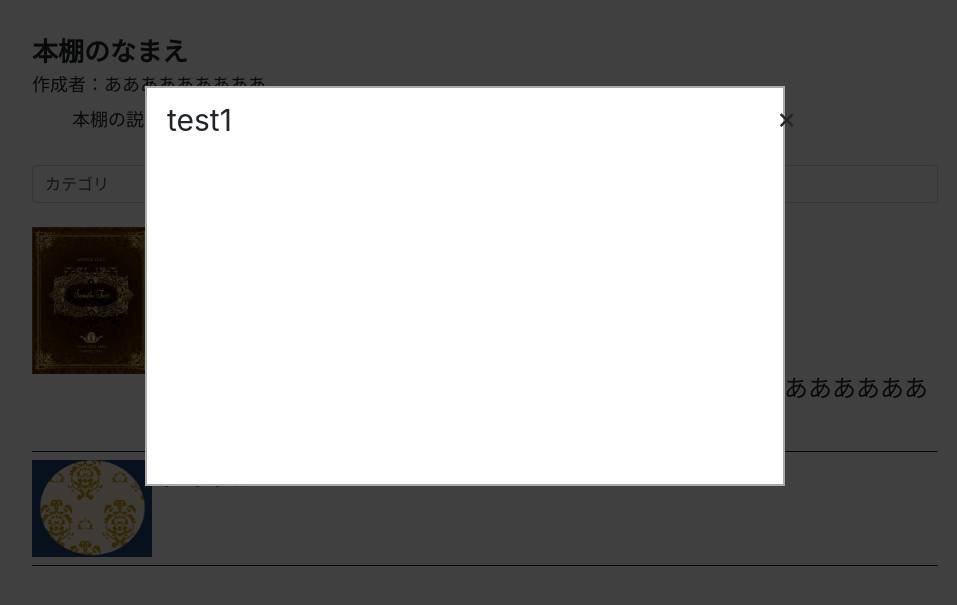
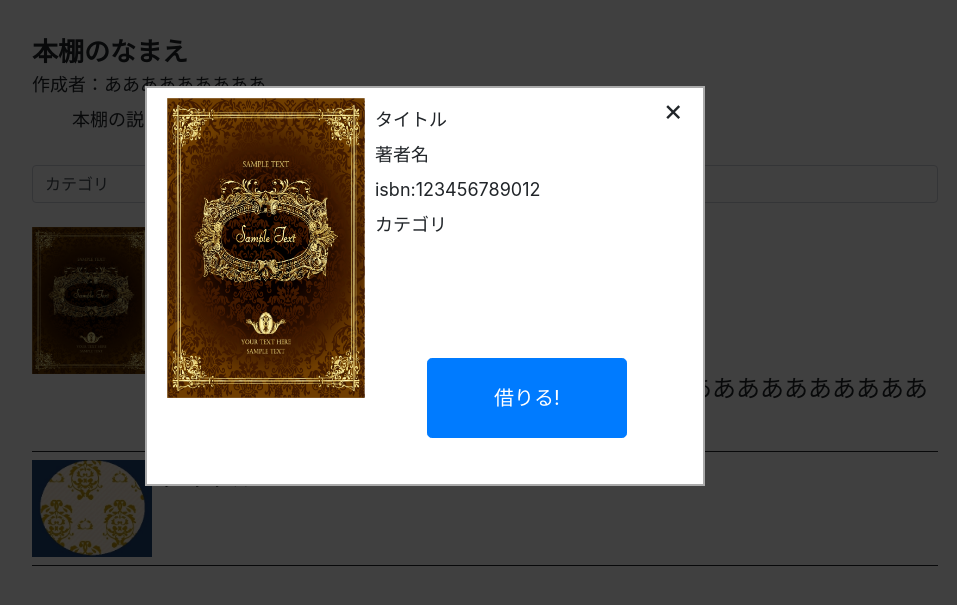
Before and after one commit to tea-app/BookHub, a PHP site: page /list.html in a window 1280 px wide, after a click that opens the changed part. Shown: the part 64-669 px from the top of the page, without its empty margins (155-1112 px from the left). Run offline with PHP 8.4, Linux system fonts and the light colour scheme; some libraries are stand-ins or nearby versions.

Commit message:
create Modal Info

```diff
--- a/public/css/modal.css
+++ b/public/css/modal.css
@@ -2,10 +2,34 @@
 	display: none;
 }
 
+.modal-book-img {
+	float: left;
+	width: 200px;
+	height: 300px;
+}
+
+.modal-info {
+	float: left;
+	padding-left: 8px;
+	height: 160px;
+	width: 208px;
+	font-size: 18px;
+}
+
+.modal-info div {
+	margin-top: 8px;
+	margin-bottom: 8px;
+}
+
 .modal-title {
-  width: 210px;
-  height: 100px;
-  font-size: 30px;
+	margin-bottom: 1rem;
+}
+
+.modal-borrow-button {
+	height: 80px;
+	width: 200px;
+	margin-left: 60px;
+	margin-top: 100px;
 }
 
 #modal-overlay {
@@ -20,13 +44,13 @@
 }
 
 .button-link {
-  color: #00f;
-  text-decoration: underline;
-  position: fixed;
-  top: 160px;
-  right: 328.5px;
-  font-size: 30px;
-  z-index: -1;
+	position: absolute;
+	top: 0px;
+	right: 20px;
+	float: right;
+	margin-bottom: 0px;
+	font-size: 30px;
+	z-index: 2;
 }
 
 .button-link:hover {
--- a/public/js/modal.js
+++ b/public/js/modal.js
@@ -59,7 +59,7 @@ $(function(){
 
     if(nowModalSyncer == null) return false;
 
-    $(nowModalSyncer).css({"width": 50 + "%","height": 400 + "px","margin": 0,
+    $(nowModalSyncer).css({"width": 560 + "px","height": 400 + "px","margin": 0,
     "padding": 10 + "px" + " " + 20 + "px","border": 2 + "px" + " " + "solid" + " " + "#aaa",
     "background": "#fff", "position": "fixed", "dusplay": "none", "z-index": 2,
     "left": 300 + "px","top": 150 + "px"});
--- a/public/list.html
+++ b/public/list.html
@@ -64,11 +64,25 @@
 
     <!-- ここからモーダルウィンドウ-->
     <div id="modal-content1" class="modal-contents">
-      <p class="modal-title">test1</p>
+      <img src="book.jpg" class="modal-book-img"></img>
+      <div class="modal-info">
+        <div class="modal-title">タイトル</div>
+        <div class="modal-writer">著者名</div>
+        <div class="modal-isbn">isbn:123456789012</div>
+        <div class="modal-category">カテゴリ</div>
+      </div>
+      <button type="button" role="button" class="modal-borrow-button btn btn-lg btn-primary">借りる!</button>
       <p><a id="modal-close" class="button-link">×</a></p>
     </div>
     <div id="modal-content2" class="modal-contents">
-      <p class="modal-title">test2</p>
+      <img src="book2.jpg" class="modal-book-img"></img>
+      <div class="modal-info">
+        <div class="modal-title-name">タイトル</div>
+        <div class="modal-writer">著者名</div>
+        <div class="modal-isbn">isbn:123456789012</div>
+        <div class="modal-category">カテゴリ</div>
+      </div>
+      <button type="button" role="button" class="modal-borrow-button btn btn-lg btn-primary">借りる!</button>
       <p><a id="modal-close" class="button-link">×</a></p>
     </div>
     <!-- ここまでモーダルウィンドウ-->
```
